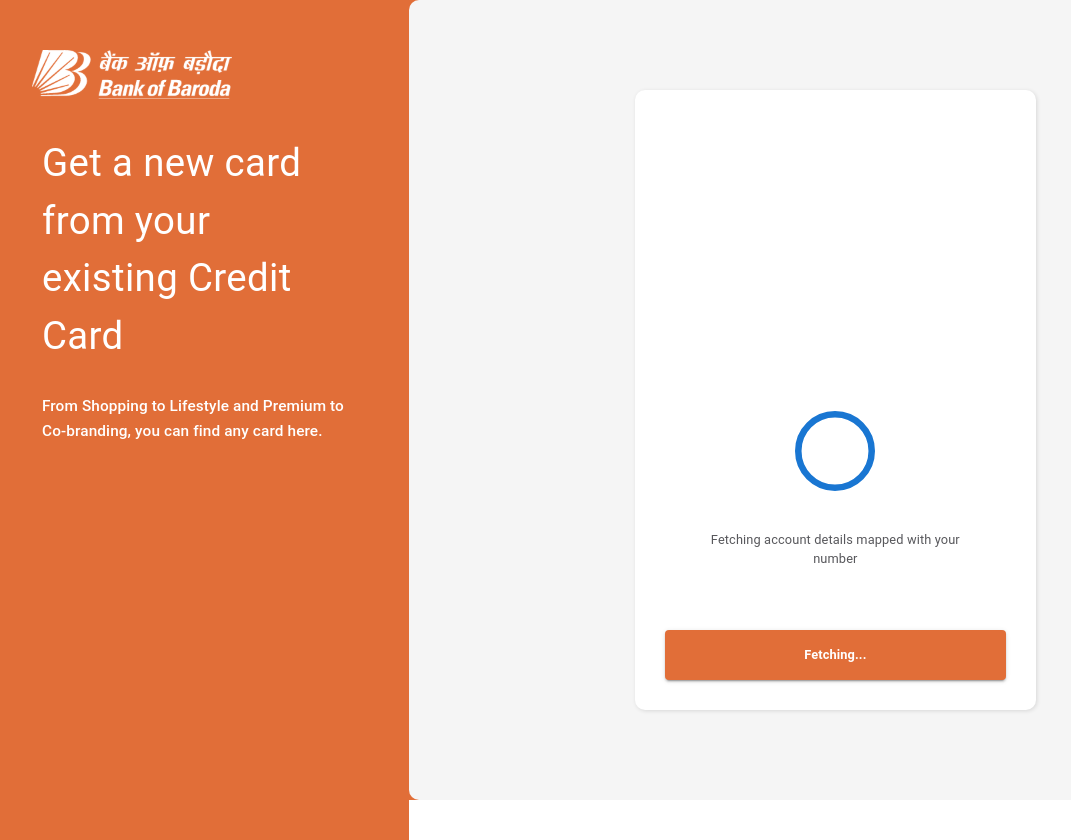
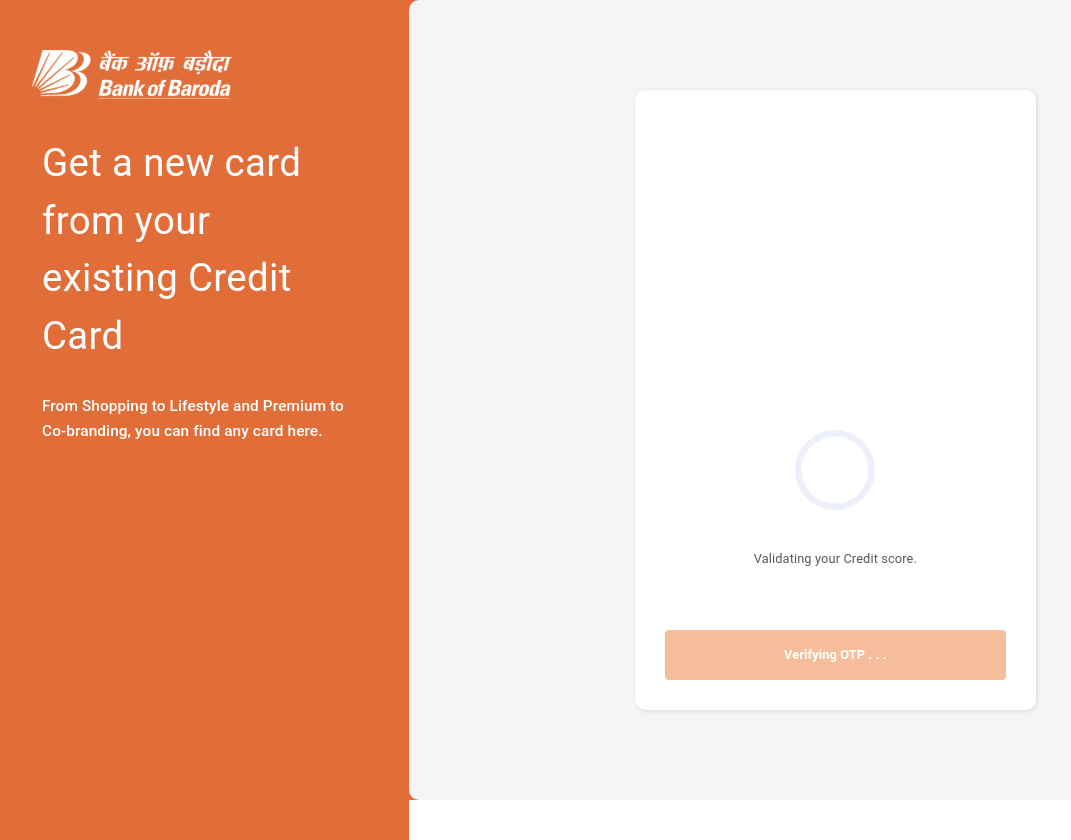
Before and after one commit to Vinith253/bob-poc_fe_react, a React (Create React App) app: page /verification in a window 1280 px wide. Shown: the whole page, without its empty margins (18-1089 px from the left). Built offline with nearby package versions, Linux system fonts and the light colour scheme.

Commit message:
narmadha flow changes added

```diff
--- a/src/commonStyle/CommonColor.ts
+++ b/src/commonStyle/CommonColor.ts
@@ -1,17 +1,20 @@
 export const CommonColor = {
-  BackgroundColor: "#F5F5F5",
-  LightGrey: "#eceff2",
-  Blue: "#0C4CA8",
-  Black: "#000000",
-  TableGrey: "#F0F0F0",
-  White: "#FFFFFF",
-  ThemeOrange: "#E16E38",
-  ThemeOrangeFaded: "#F5BD9C",
-  descriptionColor: "#58585C",
-  darkBlue: "#1B2A71",
-  darkGrey: "#33333",
-  lineColorGrey: "#06357A",
-  otpTextBlue: "#2F80ED",
-  otpTextOrange: "#E16E38",
-  otpTextFadedBlue: "rgba(47, 128, 237, 0.5)",
+  BackgroundColor: '#F5F5F5',
+  LightGrey: '#eceff2',
+  Blue: '#0C4CA8',
+  Black: '#000000',
+  TableGrey: '#F0F0F0',
+  White: '#FFFFFF',
+  ThemeOrange: '#E16E38',
+  ThemeOrangeFaded: '#F5BD9C',
+  descriptionColor: '#58585C',
+  darkBlue: '#1B2A71',
+  darkGrey: '#33333',
+  lineColorGrey: '#06357A',
+  otpTextBlue: '#2F80ED',
+  otpTextOrange: '#E16E38',
+  otpTextFadedBlue: 'rgba(47, 128, 237, 0.5)',
+  ThemeOrangeText: '#E27039',
+  ThemeOrangeOpacity: '#FDF2EB',
+  loaderColor: '#DCE2F7',
 };
--- a/src/index.tsx
+++ b/src/index.tsx
@@ -3,11 +3,21 @@ import ReactDOM from 'react-dom/client';
 import './index.scss';
 import App from './App';
 import { BrowserRouter as Router } from 'react-router-dom';
+import { createTheme, ThemeProvider } from '@mui/material';
+
+const theme = createTheme({
+  palette: {
+    secondary: {
+      main: '#E3713A',
+    },
+  },
+});
 
 const root = ReactDOM.createRoot(
   document.getElementById('root') as HTMLElement
 );
 root.render(
+  <ThemeProvider theme={theme}>
     <React.StrictMode>
       <Router>
         <App />
@@ -16,4 +26,5 @@ root.render(
       </Routes> */}
       </Router>
     </React.StrictMode>
+  </ThemeProvider>
 );
--- a/src/pages/bankList/BankListScreen.tsx
+++ b/src/pages/bankList/BankListScreen.tsx
@@ -1,15 +1,15 @@
-import React, { useState } from "react";
-import { Box, Button, Grid, Typography } from "@mui/material";
-import { useNavigate } from "react-router-dom";
-import { CommonColor } from "../../commonStyle/CommonColor";
-import { CommonStyle } from "../../commonStyle/CommonStyle";
-import CustomButton from "../../components/commonComponent/customButton/CustomButton";
-import CustomTextInput from "../../components/commonComponent/customTextInput/CustomTextInput";
-import AxisBankImage from "../../assets/images/axis_bank_image.svg";
-import BOBImage from "../../assets/images/yes_bank_image.svg";
-import RBLImage from "../../assets/images/rbl_bank_image.svg";
-import YesBankImage from "../../assets/images/rbl_bank_image.svg";
-import Radio from "@mui/material/Radio";
+import React, { useState } from 'react';
+import { Box, Button, Grid, Typography } from '@mui/material';
+import { useNavigate } from 'react-router-dom';
+import { CommonColor } from '../../commonStyle/CommonColor';
+import { CommonStyle } from '../../commonStyle/CommonStyle';
+import CustomButton from '../../components/commonComponent/customButton/CustomButton';
+import CustomTextInput from '../../components/commonComponent/customTextInput/CustomTextInput';
+import AxisBankImage from '../../assets/images/axis_bank_image.svg';
+import BOBImage from '../../assets/images/yes_bank_image.svg';
+import RBLImage from '../../assets/images/rbl_bank_image.svg';
+import YesBankImage from '../../assets/images/rbl_bank_image.svg';
+import Radio from '@mui/material/Radio';
 const dummyBankList = [
   {
     id: 1,
@@ -38,11 +38,14 @@ export default function BankListScreen() {
   const navigate = useNavigate();
 
   const buttonClickAction = () => {
-    navigate('/bankaccountdetail');
+    navigate('/bankaccountdetail'); //todo otp => loading (fetching acc detail)
   };
 
   // const handleChange = (index:any) => {
   //   setSelectedValue(index);
+
+  let continueBtn = true;
+  continueBtn = selectedValue !== null ? false : true;
   // };
   return (
     <>
@@ -59,7 +62,7 @@ export default function BankListScreen() {
             <Typography sx={CommonStyle.authLayoutTitleText}>
               CHOOSE YOUR BANK ACCOUNT
             </Typography>
-            <Button onClick={()=>navigate('/landingscreen')}>
+            <Button onClick={() => navigate('/landingscreen')}>
               <Typography sx={CommonStyle.authLayoutTitleText}>Back</Typography>
             </Button>
           </Box>
@@ -119,11 +122,12 @@ export default function BankListScreen() {
                         </Box>
                         <Radio
                           size="small"
-                          checked={selectedValue==index}
-                          onChange={(e:any)=>setSelectedValue(e.target.value)}
+                          checked={selectedValue == index}
+                          onChange={(e: any) =>
+                            setSelectedValue(e.target.value)
+                          }
                           value={index}
                           name="radio-buttons"
-
                         />
                       </Box>
                     </Box>
@@ -146,7 +150,7 @@ export default function BankListScreen() {
             buttonColor={CommonColor.ThemeOrange}
             textColor={CommonColor.White}
             callBackFunction={buttonClickAction}
-            disabled={false}
+            disabled={continueBtn}
           />
         </Box>
       </Box>
--- a/src/pages/landingScreen/LandingScreen.tsx
+++ b/src/pages/landingScreen/LandingScreen.tsx
@@ -7,11 +7,13 @@ import img2 from '../../assets/images/bob_image.svg';
 import img1 from '../../assets/images/c2c_image.svg';
 import { CommonColor } from '../../commonStyle/CommonColor';
 import { LandingPageStyle } from '../../commonStyle/CommonStyle';
+import { verification } from '../../utils/Constants';
+
 export default function LandingScreen() {
   const navigate = useNavigate();
 
   const submitButtonAction = () => {
-    navigate('/banklist');
+    navigate('/verification', { state: { content: verification.VALIDATE } });
   };
   return (
     <>
--- a/src/pages/verificationScreen/VerificationScreen.tsx
+++ b/src/pages/verificationScreen/VerificationScreen.tsx
@@ -1,57 +1,109 @@
-import { Box, CircularProgress, Typography } from '@mui/material';
-import { useNavigate } from 'react-router-dom';
-import { CommonColor } from '../../commonStyle/CommonColor';
-import { CommonStyle } from '../../commonStyle/CommonStyle';
-import CustomButton from '../../components/commonComponent/customButton/CustomButton';
-
+import { Box, CircularProgress, Typography } from "@mui/material";
+import { verify } from "crypto";
+import { useEffect, useState } from "react";
+import { useLocation, useNavigate } from "react-router-dom";
+import { isFunctionDeclaration } from "typescript";
+import { CommonColor } from "../../commonStyle/CommonColor";
+import { CommonStyle } from "../../commonStyle/CommonStyle";
+import CustomButton from "../../components/commonComponent/customButton/CustomButton";
+import { verification } from "../../utils/Constants";
+const otpVerification = [
+  "Verifying OTP please wait for a few seconds",
+  "Validating your PAN card details",
+  "Validating your Credit score.",
+];
 export default function VerificationScreen() {
+  const [index, setIndex] = useState(0);
+  const location = useLocation();
   const navigate = useNavigate();
-
-  const submitButtonAction = () => {
-    navigate('/landingscreen'); //banklist
+  console.log("location", location);
+  const content = location?.state?.content ?? verification.VERIFY;
+  console.log("content", content);
+  const changeMessage = () => {
+    setTimeout(() => {
+      setIndex(index + 1);
+    }, 2000);
   };
-
+  useEffect(() => {
+    if (content === verification.VERIFY) {
+      if (index !== 3) {
+        changeMessage();
+      } else {
+        navigate("/LandingScreen");
+        // setActive(false);
+      }
+    }
+  }, [index]);
+  const fetchingData = () => {
+    setTimeout(() => {
+      navigate("/banklist");
+    }, 2000);
+  };
+  useEffect(() => {
+    if (content === verification.VALIDATE) {
+      fetchingData();
+    }
+  }, []);
+  const renderTitle = () => {
+    if (content === verification.VERIFY) {
+      return "Verifying  OTP . . .";
+    }
+    if (content === verification.VALIDATE) {
+      return "Fetching...";
+    }
+    return "";
+  };
   return (
     <>
       <Box sx={CommonStyle.authLayoutcard}>
         <Box
           sx={{
-            height: '80%',
-            display: 'flex',
-            alignItems: 'center',
-            justifyContent: 'flex-end',
-            flexDirection: 'column',
-            paddingBottom: '1vw',
+            height: "80%",
+            display: "flex",
+            alignItems: "center",
+            justifyContent: "flex-end",
+            flexDirection: "column",
+            paddingBottom: "1vw",
           }}
         >
-          <CircularProgress variant="determinate" value={100} size="5rem" />
-
+          <CircularProgress
+            variant="determinate"
+            value={100}
+            size="5rem"
+            sx={{ opacity: "0.5", color: CommonColor.loaderColor }}
+          />
           <Typography
             sx={{
               color: CommonColor.descriptionColor,
-              width: '75%',
-              textAlign: 'center',
-              fontSize: '1vw',
-              marginTop: '3vw',
+              width: "75%",
+              textAlign: "center",
+              fontSize: "1vw",
+              marginTop: "3vw",
             }}
           >
-            Fetching account details mapped with your number
+            {content === verification.VERIFY && otpVerification[index]}
+            {content === verification.VALIDATE &&
+              "Fetching account details mapped with your number"}
           </Typography>
         </Box>
-
         <Box
           sx={{
-            alignItems: 'center',
-            justifyContent: 'center',
+            alignItems: "center",
+            justifyContent: "center",
             bottom: 0,
           }}
         >
-          <CustomButton
-            title={'Fetching...'}
+          {/* <CustomButton
+            title={"Verifying  OTP . . ."}
             buttonColor={CommonColor.ThemeOrange}
             textColor={CommonColor.White}
-            callBackFunction={submitButtonAction}
-            disabled={false}
+            disabled={true}
+          /> */}
+          <CustomButton
+            title={renderTitle()}
+            buttonColor={CommonColor.ThemeOrange}
+            textColor={CommonColor.White}
+            disabled={true}
           />
         </Box>
       </Box>
--- /dev/null
+++ b/src/utils/Constants.ts
@@ -0,0 +1,4 @@
+export const verification = {
+  VALIDATE: 'validate',
+  VERIFY: 'verify',
+};
```
Also changed, not shown: src/pages/otpVerificationScreen/OTPVerificationScreen.tsx (+20 -26 lines). Lines whose indentation alone changed are shown as unchanged.
